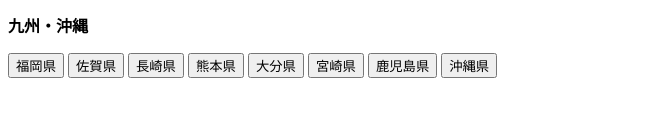
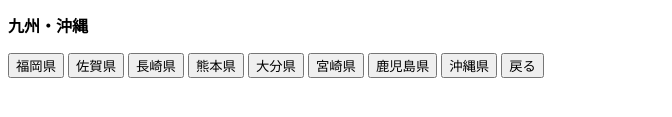
Before and after one commit to takiyuki555/-, a plain HTML site: page common/select_pref.html in a window 1280 px wide. Shown: the part 651-768 px from the top of the page, without its empty margins (0-672 px from the left). Drawn offline with Linux system fonts and the light colour scheme.

Commit message:
Update select_pref.html

```diff
--- a/common/select_pref.html
+++ b/common/select_pref.html
@@ -70,5 +70,7 @@
     <button type="button" name="宮崎県" value="九州・沖縄">宮崎県</button>
     <button type="button" name="鹿児島県" value="九州・沖縄">鹿児島県</button>
     <button type="button" name="沖縄県" value="九州・沖縄">沖縄県</button>
+
+    <button type="button" onclick="history.back()">戻る</button>
 </body>
 </html>
```
